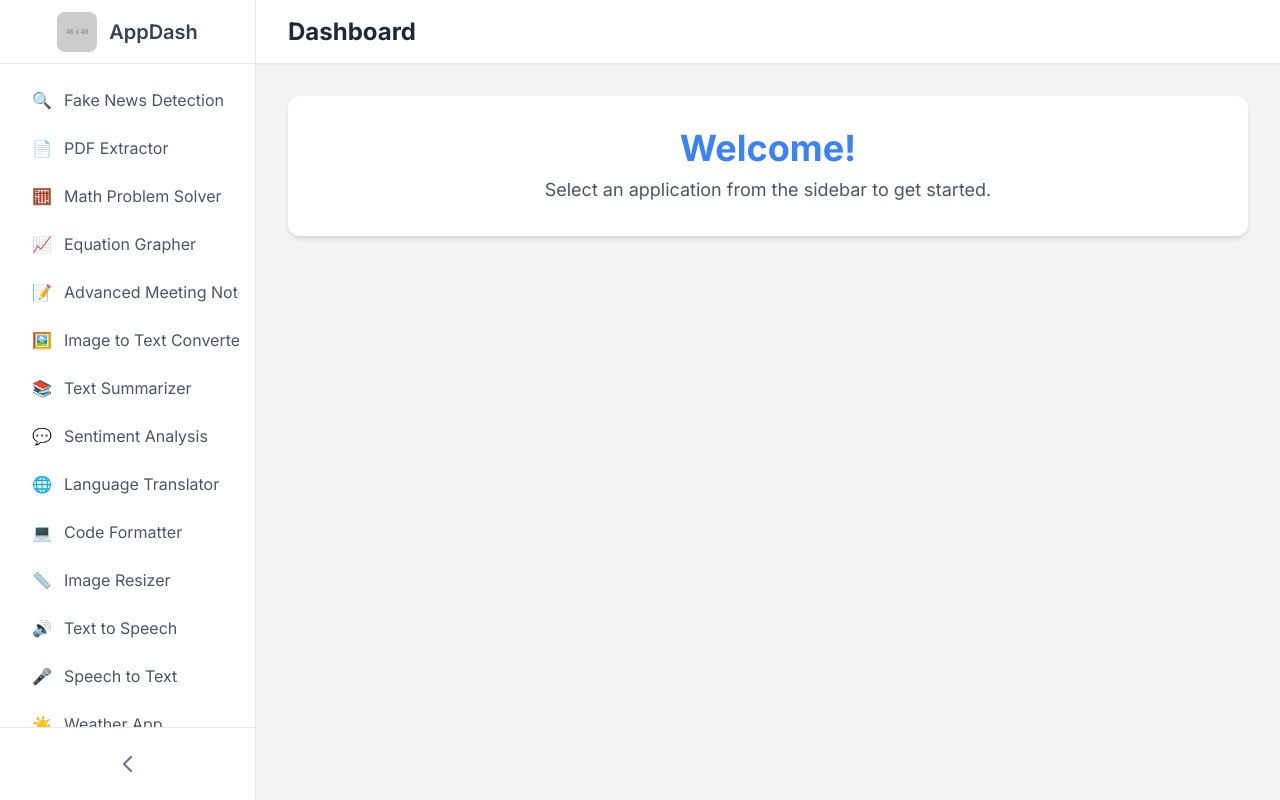
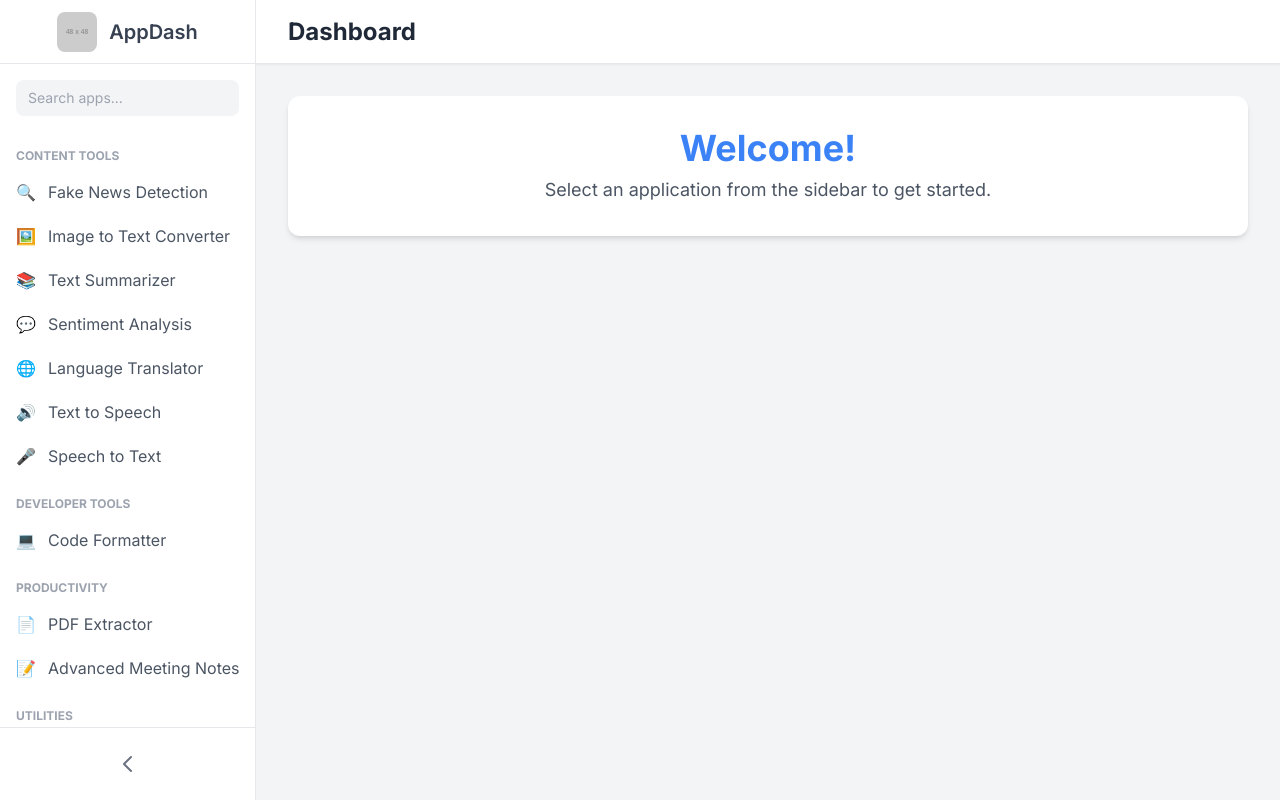
Before and after one commit to BTKcreations/Multi_App, a plain HTML site: page index.html in a window 1280 px wide. Drawn offline with nearby package versions, Linux system fonts and the light colour scheme; placeholder pictures from the web are drawn by us.

Commit message:
UI Update

```diff
--- a/index.html
+++ b/index.html
@@ -92,33 +92,27 @@
         if (localStorage.getItem('sidebarCollapsed') === 'true') {
             document.body.classList.add('sidebar-collapsed');
         }
-
     </script>
 </head>
 
 <body class="bg-gray-100 dark:bg-gray-900 text-gray-800 dark:text-gray-200 transition-colors duration-300">
 
     <div class="flex h-screen overflow-hidden">
-        <!-- Sidebar -->
-        <aside id="sidebar"
-            class="fixed inset-y-0 left-0 z-30 w-64 bg-white dark:bg-gray-800 border-r border-gray-200 dark:border-gray-700 transform -translate-x-full md:translate-x-0 flex flex-col">
-            <div
-                class="flex items-center justify-center p-4 border-b border-gray-200 dark:border-gray-700 flex-shrink-0 h-16">
-                <img src="https://placehold.co/48x48/03a9f4/ffffff?text=AD" alt="Logo"
-                    class="rounded-lg h-10 w-10 flex-shrink-0">
-                <h2
-                    class="ml-3 text-xl font-semibold text-gray-700 dark:text-gray-200 sidebar-text whitespace-nowrap overflow-hidden transition-opacity duration-200">
+        <aside id="sidebar" class="fixed inset-y-0 left-0 z-30 w-64 bg-white dark:bg-gray-800 border-r border-gray-200 dark:border-gray-700 transform -translate-x-full md:translate-x-0 flex flex-col">
+            <div class="flex items-center justify-center p-4 border-b border-gray-200 dark:border-gray-700 flex-shrink-0 h-16">
+                <img src="https://placehold.co/48x48/03a9f4/ffffff?text=AD" alt="Logo" class="rounded-lg h-10 w-10 flex-shrink-0">
+                <h2 class="ml-3 text-xl font-semibold text-gray-700 dark:text-gray-200 sidebar-text whitespace-nowrap overflow-hidden transition-opacity duration-200">
                     AppDash</h2>
             </div>
-            <nav id="canvas-nav" class="p-4 space-y-2 flex-grow overflow-y-auto">
-                <!-- App links will be rendered here by JavaScript -->
+            <div class="p-4 flex-shrink-0">
+                <input id="app-search-input" type="text" placeholder="Search apps..." class="w-full px-3 py-2 text-sm bg-gray-100 dark:bg-gray-700 text-gray-800 dark:text-gray-200 rounded-lg focus:outline-none focus:ring-2 focus:ring-blue-500 transition-all">
+            </div>
+
+            <nav id="canvas-nav" class="flex-grow overflow-y-auto space-y-1">
                 </nav>
-            <!-- Sidebar Toggle Button for Desktop -->
             <div class="p-4 border-t border-gray-200 dark:border-gray-700 hidden md:block flex-shrink-0">
-                <button id="sidebar-toggle-button"
-                    class="w-full flex items-center justify-center p-2 rounded-lg text-gray-500 dark:text-gray-400 hover:bg-gray-100 dark:hover:bg-gray-700">
-                    <svg class="w-6 h-6 transition-transform duration-300" fill="none" stroke="currentColor"
-                        viewBox="0 0 24 24" xmlns="http://www.w3.org/2000/svg">
+                <button id="sidebar-toggle-button" class="w-full flex items-center justify-center p-2 rounded-lg text-gray-500 dark:text-gray-400 hover:bg-gray-100 dark:hover:bg-gray-700">
+                    <svg class="w-6 h-6 transition-transform duration-300" fill="none" stroke="currentColor" viewBox="0 0 24 24" xmlns="http://www.w3.org/2000/svg">
                         <path stroke-linecap="round" stroke-linejoin="round" stroke-width="2" d="M15 19l-7-7 7-7">
                         </path>
                     </svg>
@@ -126,35 +120,23 @@
             </div>
         </aside>
 
-        <!-- Main content -->
         <main class="flex-1 flex flex-col overflow-hidden md:ml-64">
-            <!-- Header -->
-            <header
-                class="flex items-center justify-between p-4 bg-white dark:bg-gray-800 border-b border-gray-200 dark:border-gray-700 shadow-sm flex-shrink-0 h-16">
+            <header class="flex items-center justify-between p-4 bg-white dark:bg-gray-800 border-b border-gray-200 dark:border-gray-700 shadow-sm flex-shrink-0 h-16">
                 <div class="flex items-center">
-                    <!-- Hamburger Menu for Mobile -->
-                    <button id="menu-button"
-                        class="md:hidden mr-4 p-2 rounded-md text-gray-500 dark:text-gray-400 hover:bg-gray-100 dark:hover:bg-gray-700">
-                        <svg class="w-6 h-6" fill="none" stroke="currentColor" viewBox="0 0 24 24"
-                            xmlns="http://www.w3.org/2000/svg">
-                            <path stroke-linecap="round" stroke-linejoin="round" stroke-width="2"
-                                d="M4 6h16M4 12h16m-7 6h7"></path>
+                    <button id="menu-button" class="md:hidden mr-4 p-2 rounded-md text-gray-500 dark:text-gray-400 hover:bg-gray-100 dark:hover:bg-gray-700">
+                        <svg class="w-6 h-6" fill="none" stroke="currentColor" viewBox="0 0 24 24" xmlns="http://www.w3.org/2000/svg">
+                            <path stroke-linecap="round" stroke-linejoin="round" stroke-width="2" d="M4 6h16M4 12h16m-7 6h7"></path>
                         </svg>
                     </button>
-                    <!-- Back Button -->
-                    <button id="back-button"
-                        class="hidden items-center px-4 py-2 bg-blue-500 text-white rounded-lg shadow hover:bg-blue-600 transition-colors">
-                        <svg class="w-5 h-5 mr-2" fill="none" stroke="currentColor" viewBox="0 0 24 24"
-                            xmlns="http://www.w3.org/2000/svg">
-                            <path stroke-linecap="round" stroke-linejoin="round" stroke-width="2"
-                                d="M10 19l-7-7m0 0l7-7m-7 7h18"></path>
+                    <button id="back-button" class="hidden items-center px-4 py-2 bg-blue-500 text-white rounded-lg shadow hover:bg-blue-600 transition-colors">
+                        <svg class="w-5 h-5 mr-2" fill="none" stroke="currentColor" viewBox="0 0 24 24" xmlns="http://www.w3.org/2000/svg">
+                            <path stroke-linecap="round" stroke-linejoin="round" stroke-width="2" d="M10 19l-7-7m0 0l7-7m-7 7h18"></path>
                         </svg>
                         Back
                     </button>
                     <h1 id="canvas-title" class="text-2xl font-bold text-gray-800 dark:text-white ml-4">Dashboard</h1>
                 </div>
 
-                <!-- Theme Switcher -->
                 <div class="flex items-center space-x-4">
                     <div class="relative">
                     </div>
@@ -166,14 +148,12 @@
                             <button id="user-menu-button" class="flex items-center space-x-2">
                                 <img id="user-avatar" class="w-8 h-8 rounded-full" src="" alt="User Avatar">
                             </button>
-                            <div id="user-dropdown"
-                                class="absolute right-0 mt-2 w-48 bg-white dark:bg-gray-700 rounded-md shadow-lg py-1 ring-1 ring-black ring-opacity-5 hidden">
+                            <div id="user-dropdown" class="absolute right-0 mt-2 w-48 bg-white dark:bg-gray-700 rounded-md shadow-lg py-1 ring-1 ring-black ring-opacity-5 hidden">
                                 <div class="px-4 py-2 border-b border-gray-200 dark:border-gray-600">
                                     <p class="text-sm text-gray-700 dark:text-gray-200" id="user-name"></p>
                                     <p class="text-xs text-gray-500 dark:text-gray-400 truncate" id="user-email"></p>
                                 </div>
-                                <a href="#" id="signout-button"
-                                    class="block px-4 py-2 text-sm text-gray-700 dark:text-gray-200 hover:bg-gray-100 dark:hover:bg-gray-600">Sign
+                                <a href="#" id="signout-button" class="block px-4 py-2 text-sm text-gray-700 dark:text-gray-200 hover:bg-gray-100 dark:hover:bg-gray-600">Sign
                                     Out</a>
                             </div>
                         </div>
@@ -182,9 +162,7 @@
 
             </header>
 
-            <!-- Views Container -->
             <div class="flex-1 overflow-y-auto p-4 md:p-6 lg:p-8">
-                <!-- Dashboard View -->
                 <section id="dashboard-view">
                     <div class="text-center p-8 bg-white dark:bg-gray-800 rounded-xl shadow-md">
                         <h2 class="text-4xl font-bold text-blue-500 mb-2">Welcome!</h2>
@@ -193,26 +171,25 @@
                     </div>
                 </section>
 
-                <!-- App Viewer View -->
                 <section id="app-viewer-view" class="hidden h-full">
-                    <iframe id="app-iframe" name="app-frame"
-                        class="w-full h-full border border-gray-300 dark:border-gray-600 rounded-xl bg-white dark:bg-gray-900"></iframe>
+                    <iframe id="app-iframe" name="app-frame" class="w-full h-full border border-gray-300 dark:border-gray-600 rounded-xl bg-white dark:bg-gray-900"></iframe>
                 </section>
             </div>
         </main>
     </div>
-    <!-- Google Sign-In Button -->
     <script>
         // --- Google Sign-In Initialization ---
         // This is called when the Google library finishes loading.
-    window.onload = function () {
+        window.onload = function() {
             google.accounts.id.initialize({
                 client_id: '952892249789-e2h3j0k5ffdgv2hdnuebsfv3m7ul9mr2.apps.googleusercontent.com', // Your Client ID
                 callback: handleCredentialResponse
             });
             google.accounts.id.renderButton(
-            document.getElementById("g_id_signin"),
-            { theme: "outline", size: "large" }
+                document.getElementById("g_id_signin"), {
+                    theme: "outline",
+                    size: "large"
+                }
             );
             google.accounts.id.prompt();
         };
@@ -221,23 +198,97 @@
         document.addEventListener('DOMContentLoaded', () => {
 
             // --- 1. APP DATA ---
-        const applicationFiles = [
-            { name: "Fake News Detection", file: "Fake News Detection System.html", icon: "🔍" },
-            { name: "PDF Extractor", file: "PDF Extraction.html", icon: "📄" },
-            { name: "Math Problem Solver", file: "Math_Problem_Solver.html", icon: "🧮" },
-            { name: "Equation Grapher", file: "Advanced_Equation_Grapher.html", icon: "📈" },
-            { name: "Advanced Meeting Notes", file: "Advanced_Meeting_Notes_Formater.html", icon: "📝" },
-            { name: "Image to Text Converter", file: "Image_to_Text_Converter.html", icon: "🖼️" },
-            { name: "Text Summarizer", file: "Text_Summarizer.html", icon: "📚" },
-            { name: "Sentiment Analysis", file: "Sentiment_Analysis.html", icon: "💬" },
-            { name: "Language Translator", file: "Language_Translator.html", icon: "🌐" },
-            { name: "Code Formatter", file: "Code_Formatter.html", icon: "💻" },
-            { name: "Image Resizer", file: "Image_Resizer.html", icon: "📏" },
-            { name: "Text to Speech", file: "Text_to_Speech.html", icon: "🔊" },
-            { name: "Speech to Text", file: "Speech_to_Text.html", icon: "🎤" },
-            { name: "Weather App", file: "Weather_App.html", icon: "☀️" },
-            { name: "Currency Converter", file: "Currency_Converter.html", icon: "💱" }
-        ];
+            const applicationFiles = [{
+                name: "Fake News Detection",
+                file: "Fake News Detection System.html",
+                icon: "🔍",
+                category: "Content Tools",
+                keywords: "verify truth article analysis"
+            }, {
+                name: "PDF Extractor",
+                file: "PDF Extraction.html",
+                icon: "📄",
+                category: "Productivity",
+                keywords: "document read text data"
+            }, {
+                name: "Math Problem Solver",
+                file: "Math_Problem_Solver.html",
+                icon: "🧮",
+                category: "Utilities",
+                keywords: "calculate algebra calculus equation"
+            }, {
+                name: "Equation Grapher",
+                file: "Advanced_Equation_Grapher.html",
+                icon: "📈",
+                category: "Utilities",
+                keywords: "plot chart function math"
+            }, {
+                name: "Advanced Meeting Notes",
+                file: "Advanced_Meeting_Notes_Formater.html",
+                icon: "📝",
+                category: "Productivity",
+                keywords: "minutes summary format document"
+            }, {
+                name: "Image to Text Converter",
+                file: "Image_to_Text_Converter.html",
+                icon: "🖼️",
+                category: "Content Tools",
+                keywords: "ocr optical character recognition scan"
+            }, {
+                name: "Text Summarizer",
+                file: "Text_Summarizer.html",
+                icon: "📚",
+                category: "Content Tools",
+                keywords: "summary condense article tldr"
+            }, {
+                name: "Sentiment Analysis",
+                file: "Sentiment_Analysis.html",
+                icon: "💬",
+                category: "Content Tools",
+                keywords: "emotion opinion text nlp"
+            }, {
+                name: "Language Translator",
+                file: "Language_Translator.html",
+                icon: "🌐",
+                category: "Content Tools",
+                keywords: "translate dictionary language"
+            }, {
+                name: "Code Formatter",
+                file: "Code_Formatter.html",
+                icon: "💻",
+                category: "Developer Tools",
+                keywords: "beautify prettier lint programming"
+            }, {
+                name: "Image Resizer",
+                file: "Image_Resizer.html",
+                icon: "📏",
+                category: "Utilities",
+                keywords: "resize crop dimensions photo"
+            }, {
+                name: "Text to Speech",
+                file: "Text_to_Speech.html",
+                icon: "🔊",
+                category: "Content Tools",
+                keywords: "tts read aloud voice audio"
+            }, {
+                name: "Speech to Text",
+                file: "Speech_to_Text.html",
+                icon: "🎤",
+                category: "Content Tools",
+                keywords: "stt transcribe voice dictation"
+            }, {
+                name: "Weather App",
+                file: "Weather_App.html",
+                icon: "☀️",
+                category: "Utilities",
+                keywords: "forecast temperature climate"
+            }, {
+                name: "Currency Converter",
+                file: "Currency_Converter.html",
+                icon: "💱",
+                category: "Utilities",
+                keywords: "exchange rate money finance"
+            }];
 
             // --- 2. ELEMENT REFERENCES ---
             // Views and Core App
@@ -251,6 +302,7 @@
             const sidebar = document.getElementById('sidebar');
             const menuButton = document.getElementById('menu-button');
             const sidebarToggleButton = document.getElementById('sidebar-toggle-button');
+            const appSearchInput = document.getElementById('app-search-input');
             // User Authentication & Menu
             const userArea = document.getElementById('user-area');
             const userMenu = document.getElementById('user-menu');
@@ -258,16 +310,6 @@
             const userDropdown = document.getElementById('user-dropdown');
             const signoutButton = document.getElementById('signout-button');
             const googleSignInButton = document.getElementById('g_id_signin');
-        // Theme
-        // Note: Theme elements are missing from your HTML, so these will be null.
-        // I've kept the logic but you may need to add the HTML for it again.
-        const themeToggleButton = document.getElementById('theme-toggle-button');
-        const themeMenu = document.getElementById('theme-menu');
-        const themeIcons = {
-            light: document.getElementById('theme-icon-light'),
-            dark: document.getElementById('theme-icon-dark'),
-            system: document.getElementById('theme-icon-system')
-        };
 
             // --- 3. STATE VARIABLES ---
             let currentUser = null;
@@ -311,7 +353,9 @@
                 };
                 localStorage.setItem('loggedInUser', JSON.stringify(currentUser));
                 updateUIAfterLogin();
-            logUserActivity('Logged In', { browser: navigator.userAgent });
+                logUserActivity('Logged In', {
+                    browser: navigator.userAgent
+                });
             }
 
             // Updates the UI to show the logged-in user
@@ -337,7 +381,9 @@
             function loadApp(app) {
                 appIframe.src = app.file;
                 showAppViewer(app.name);
-            logUserActivity('Viewed App', { appName: app.name });
+                logUserActivity('Viewed App', {
+                    appName: app.name
+                });
             }
 
             // Navigation: Shows the iframe view
@@ -357,16 +403,43 @@
                 backButton.classList.remove('flex');
                 dashboardView.style.display = 'block';
                 appIframe.src = 'about:blank';
-            // Only log dashboard view if a user is logged in
-            if(currentUser) {
+                if (currentUser) {
                     logUserActivity('Viewed Dashboard');
                 }
             }
 
-        // Renders the app links in the sidebar
-        function renderSidebar() {
+            // Renders sidebar with categories and search filtering
+            function renderSidebar(searchTerm = '') {
                 nav.innerHTML = '';
-            applicationFiles.forEach(app => {
+                const lowerCaseSearchTerm = searchTerm.toLowerCase().trim();
+
+                const filteredApps = applicationFiles.filter(app => {
+                    if (!lowerCaseSearchTerm) return true;
+                    const searchableText = `${app.name} ${app.category} ${app.keywords}`.toLowerCase();
+                    return searchableText.includes(lowerCaseSearchTerm);
+                });
+
+                const groupedApps = filteredApps.reduce((acc, app) => {
+                    const category = app.category || 'Uncategorized';
+                    if (!acc[category]) acc[category] = [];
+                    acc[category].push(app);
+                    return acc;
+                }, {});
+
+                const sortedCategories = Object.keys(groupedApps).sort();
+
+                if (sortedCategories.length === 0 && lowerCaseSearchTerm) {
+                    nav.innerHTML = `<p class="px-4 py-2 text-sm text-gray-500 dark:text-gray-400">No apps found.</p>`;
+                    return;
+                }
+
+                sortedCategories.forEach(category => {
+                    const categoryHeader = document.createElement('div');
+                    categoryHeader.className = 'px-4 pt-4 pb-1 text-xs font-bold uppercase text-gray-400 dark:text-gray-500 sidebar-text whitespace-nowrap';
+                    categoryHeader.textContent = category;
+                    nav.appendChild(categoryHeader);
+
+                    groupedApps[category].forEach(app => {
                         const link = document.createElement('a');
                         link.className = 'nav-link flex items-center px-4 py-2 text-gray-600 dark:text-gray-300 rounded-lg hover:bg-gray-100 dark:hover:bg-gray-700 hover:text-gray-900 dark:hover:text-white transition-colors overflow-hidden';
                         link.href = '#';
@@ -382,9 +455,14 @@
                         };
                         nav.appendChild(link);
                     });
+                });
             }
 
+
             // --- 5. EVENT LISTENERS ---
+
+            // Search input listener
+            appSearchInput.addEventListener('input', () => renderSidebar(appSearchInput.value));
 
             // Back button to return to dashboard
             backButton.addEventListener('click', showDashboard);
@@ -424,8 +502,7 @@
             // --- 6. INITIALIZATION CALLS ---
             renderSidebar();
             showDashboard();
-        checkSession(); // Check for logged-in user
-        // The theme script from the <head> already handles initial theme setup
+            checkSession();
         });
     </script>
 
```
Lines whose indentation alone changed are shown as unchanged.
